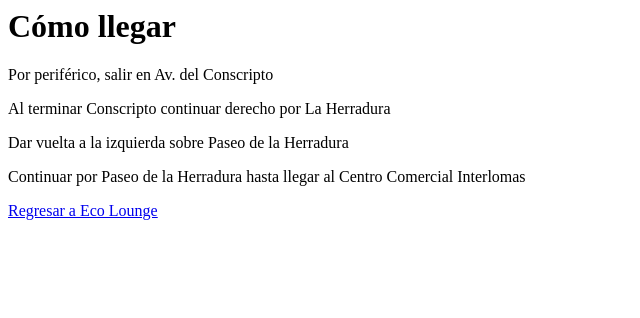
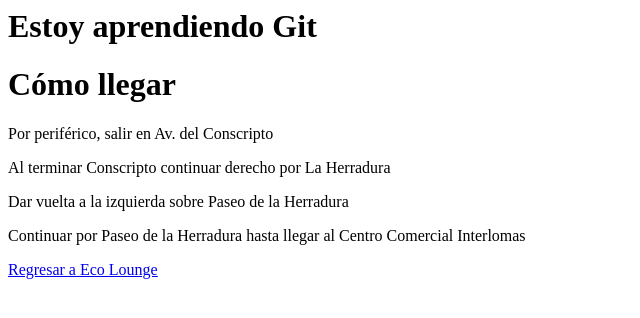
Before and after one commit to ximena1902/pruebaGit, a plain HTML site: page paginas/directions.html in a window 1280 px wide. Shown: the whole page, without its empty margins (0-640 px from the left). Drawn offline with Linux system fonts and the light colour scheme.

Commit message:
Se agrega titulo a direcciones

```diff
--- a/paginas/directions.html
+++ b/paginas/directions.html
@@ -3,6 +3,7 @@
     <title>Llegar a Eco Lounge</title>
   </head>
   <body>
+    <h1>Estoy aprendiendo Git</h1>
     <h1>C&oacute;mo llegar</h1>
     <p>Por perif&eacute;rico, salir en Av. del Conscripto</p>
     <p>Al terminar Conscripto continuar derecho por La Herradura</p>
```
